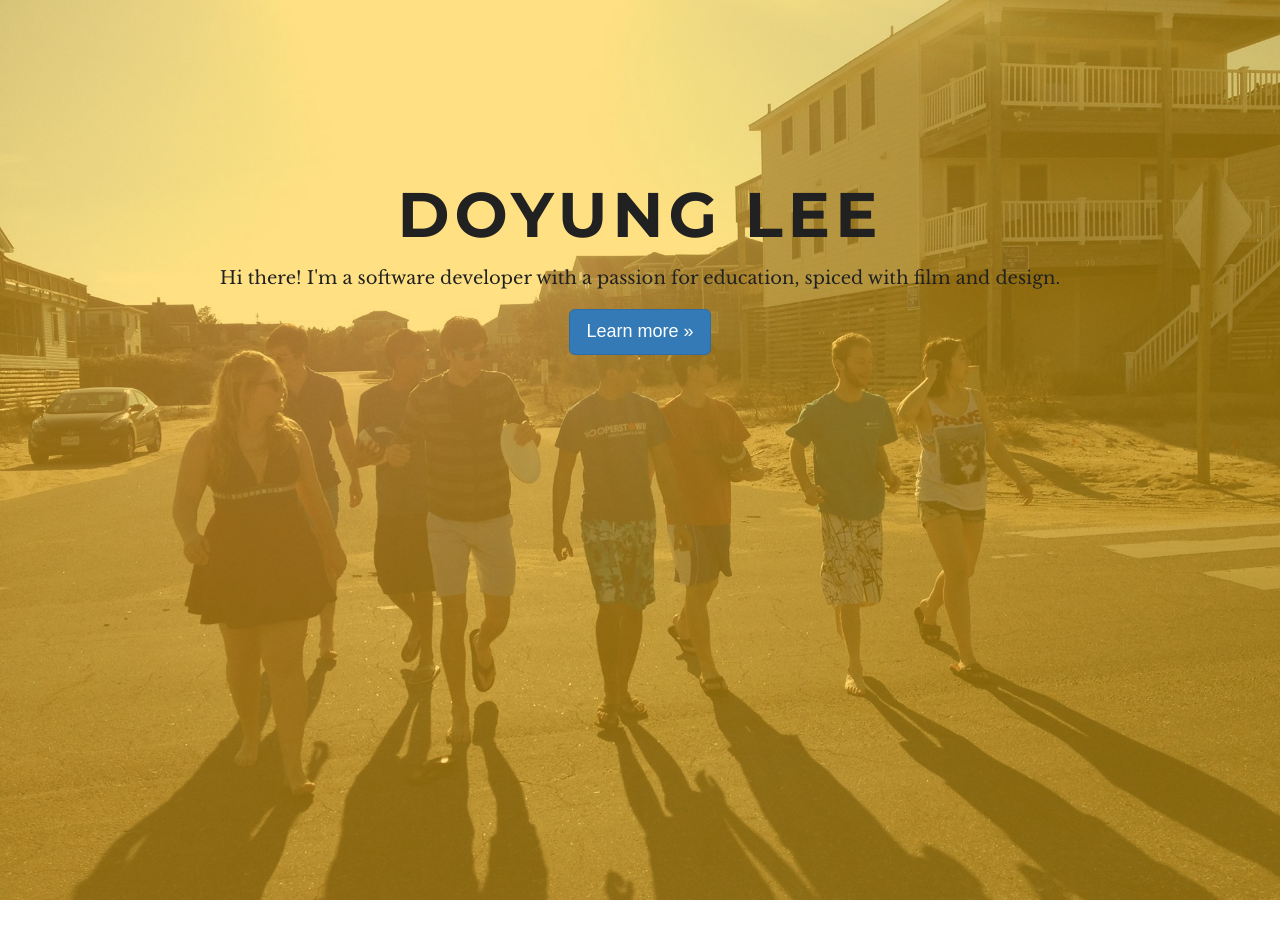
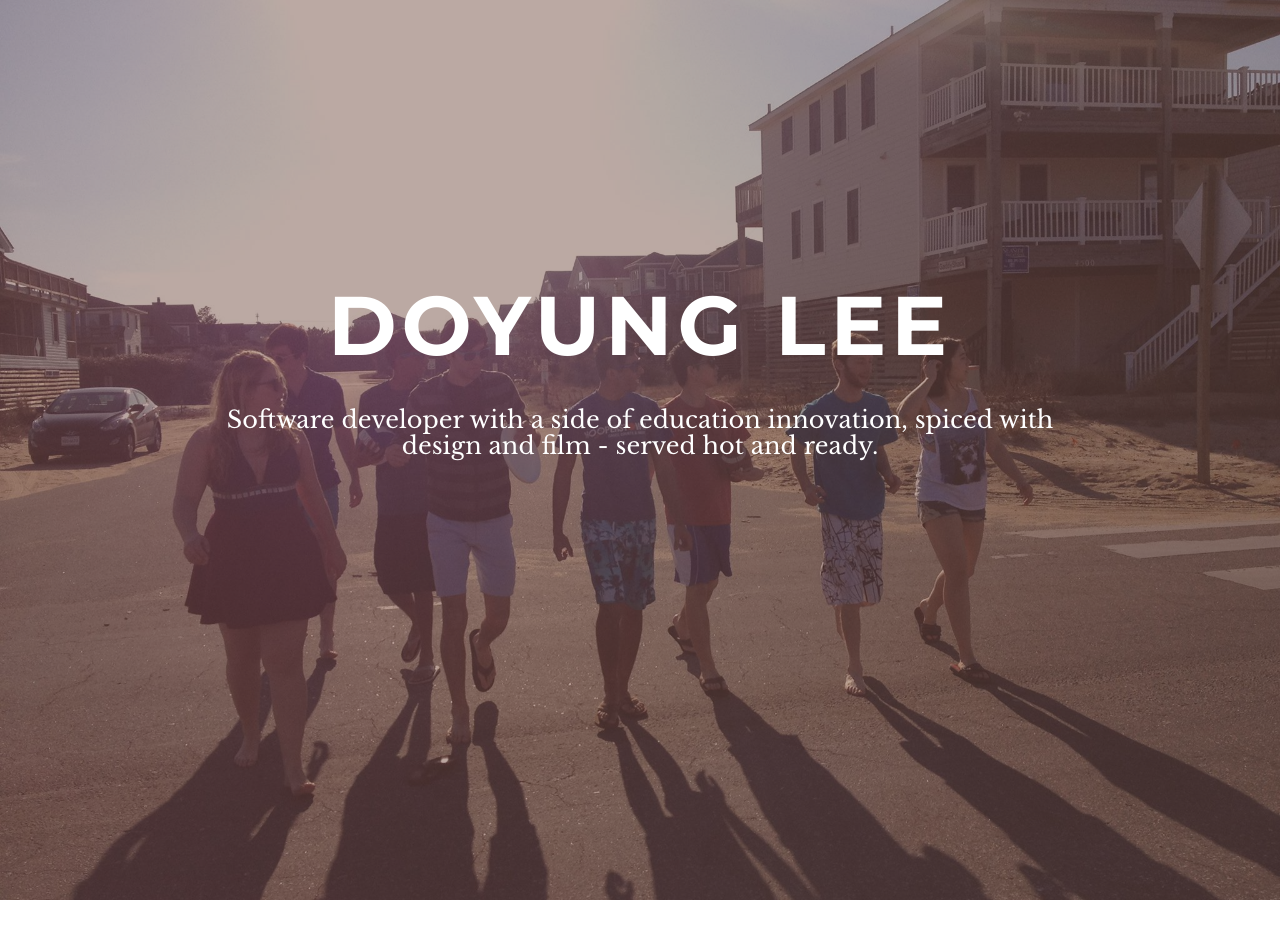
Before and after one commit to doyunglee/doyunglee.github.io, a Jekyll site: the page index.html, which Jekyll copies as it is, in a window 1280 px wide. Built offline with Jekyll 4.4.1, drawn with Linux system fonts in a browser that asks for light colours; nearby versions of some CDN libraries.

Commit message:
color and blurb change

```diff
--- a/css/main.css
+++ b/css/main.css
@@ -15,7 +15,7 @@ body {
    -o-background-size: cover;
    background-size: cover;
    padding: 0;
-   color: #212121;
+   color: #ffffff;
    text-align: center;
 }
 
@@ -23,20 +23,29 @@ body {
    font-family: "Montserrat", sans-serif;
    letter-spacing: 5px;
    padding: 10px 0px;
+   font-size: 6.5vw;
 }
 
-.serif-talk h4{
+.serif-talk h3{
    font-family: "Libre Baskerville";
    letter-spacing: 0px;
+   padding: 5px 2px;
+   font-size: 200%;
 }
 
 .layer {
-   padding-top: 150px;
-   background-color: rgba(255, 193, 7, 0.5);
+   padding-top: 250px;
+   background-color: rgba(121, 85, 72, 0.5);
    top: 0;
    left: 0;
    width: 100%;
    height: 100%;
+   content: center;
+}
+
+.container {
+   height: 100%;
+   width: 70%;
 }
 
 @font-face {
--- a/index.html
+++ b/index.html
@@ -27,14 +27,14 @@
 	  	<!-- jumbotron for the first image -->
 	    <div class="jumbotron">
 	    	<div class = "layer">
+	    		<div class = "container">
 			    		<span class = "hithere">
 			    			<h1>DOYUNG LEE</h1>
 			    		</span>
 			    		<span class = "serif-talk">
-			    			<h4>Hi there! I'm a software developer with a passion for education, spiced with film and design. </h4>
-			    			<h3><a class="btn btn-primary btn-lg" href="#" role="button">Learn more &raquo;</a></h3>
+			    			<h3>Software developer with a side of education innovation, spiced with design and film - served hot and ready.</h3>
 			    		</span>
-
+			    </div>
 	 		</div>
 	    </div>
 
```
